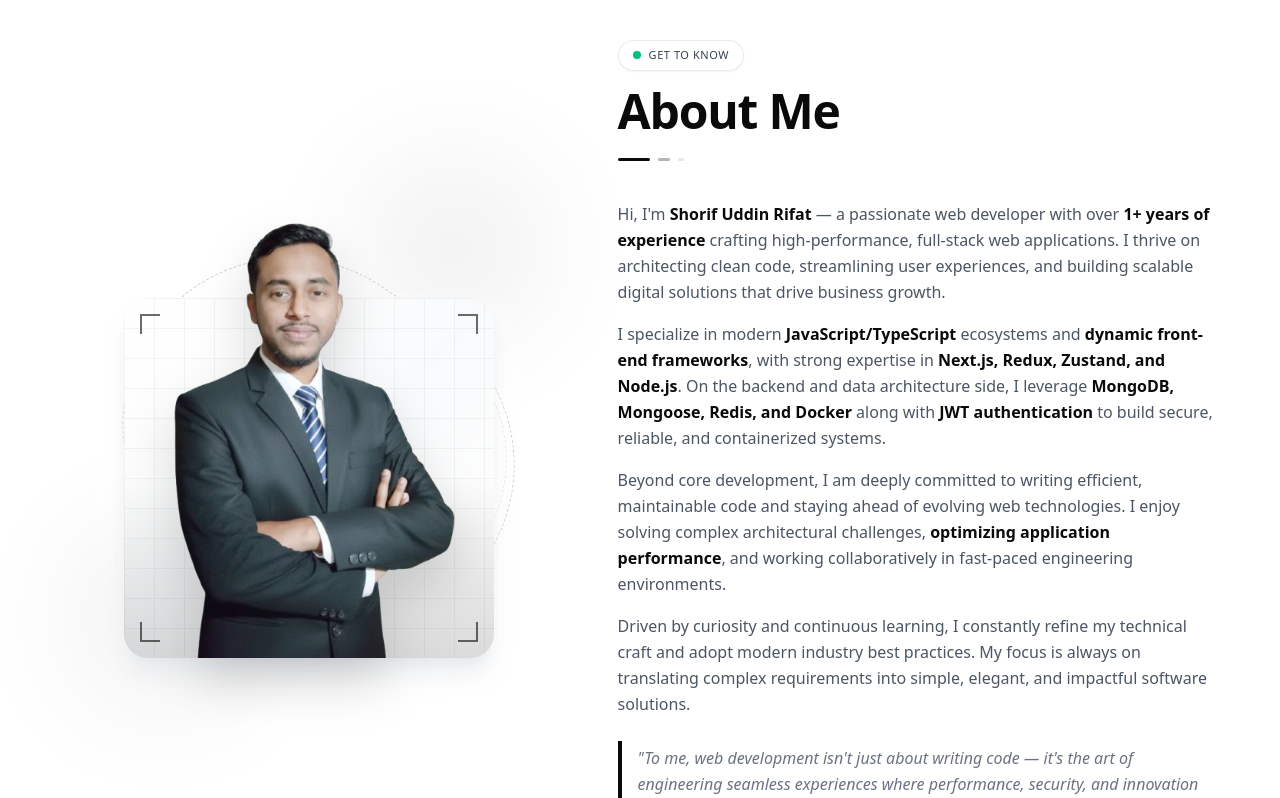
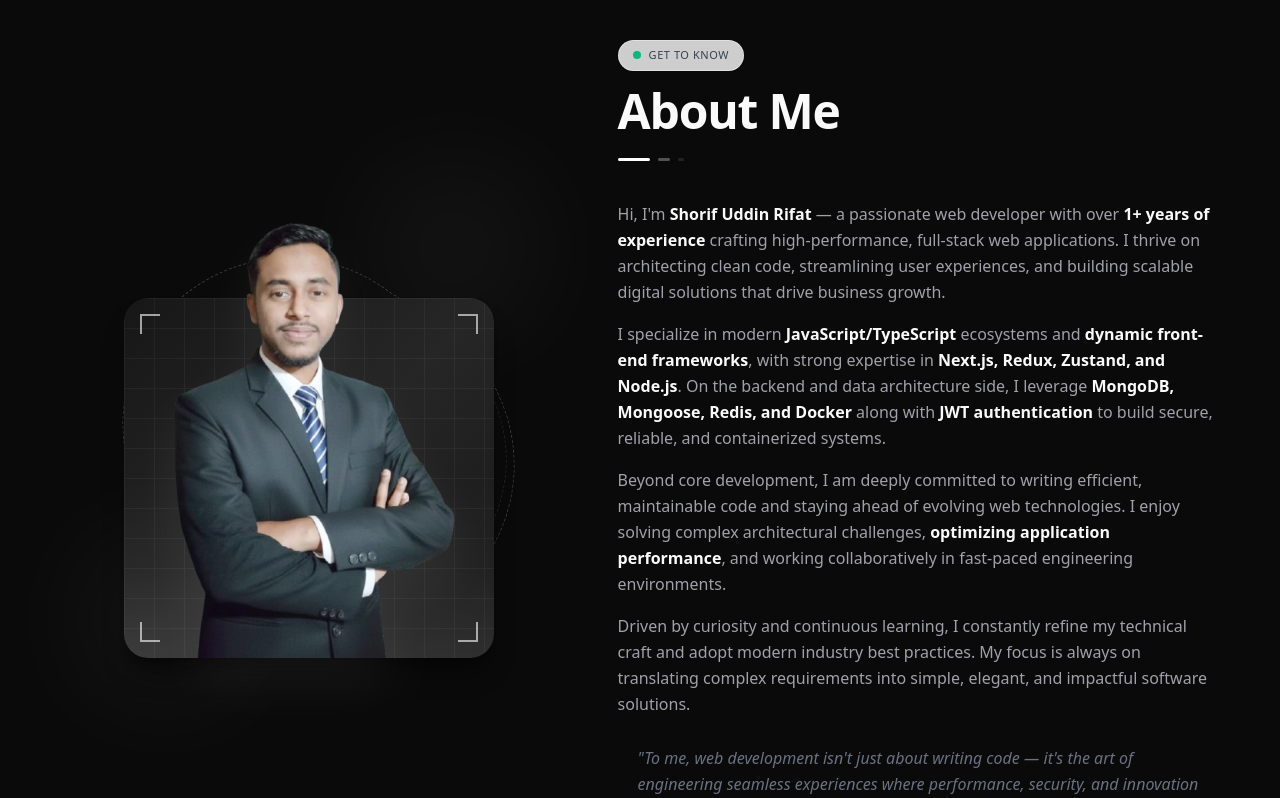
Before and after one commit to Md-Shorif-200/my-portfolio, a Next.js app: page / in a window 1280 px wide. Shown: the part 698-1496 px from the top of the page. Built offline with nearby package versions, Linux system fonts and the light colour scheme.

Commit message:
Update layout.js

```diff
--- a/src/app/layout.js
+++ b/src/app/layout.js
@@ -37,7 +37,7 @@ export default function RootLayout({ children }) {
       <body className={`${interSans.variable} ${robotoMono.variable}`}>
         <ThemeProvider
           attribute="class"
-          defaultTheme="night"
+          defaultTheme="dark"
           enableSystem={false}
           disableTransitionOnChange
         >
```
